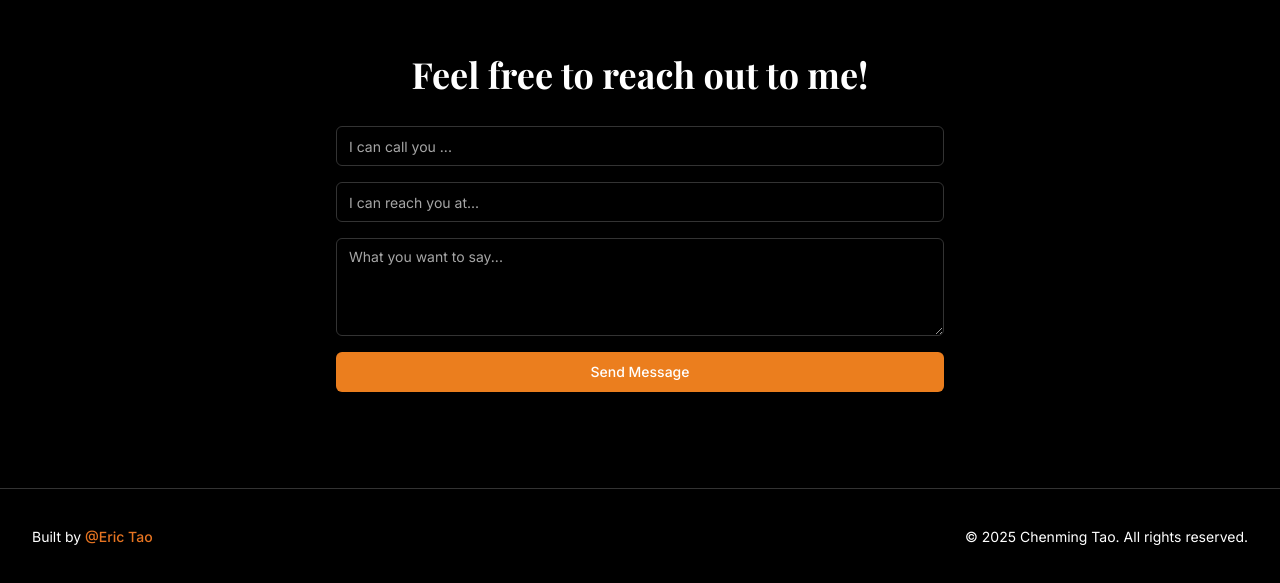
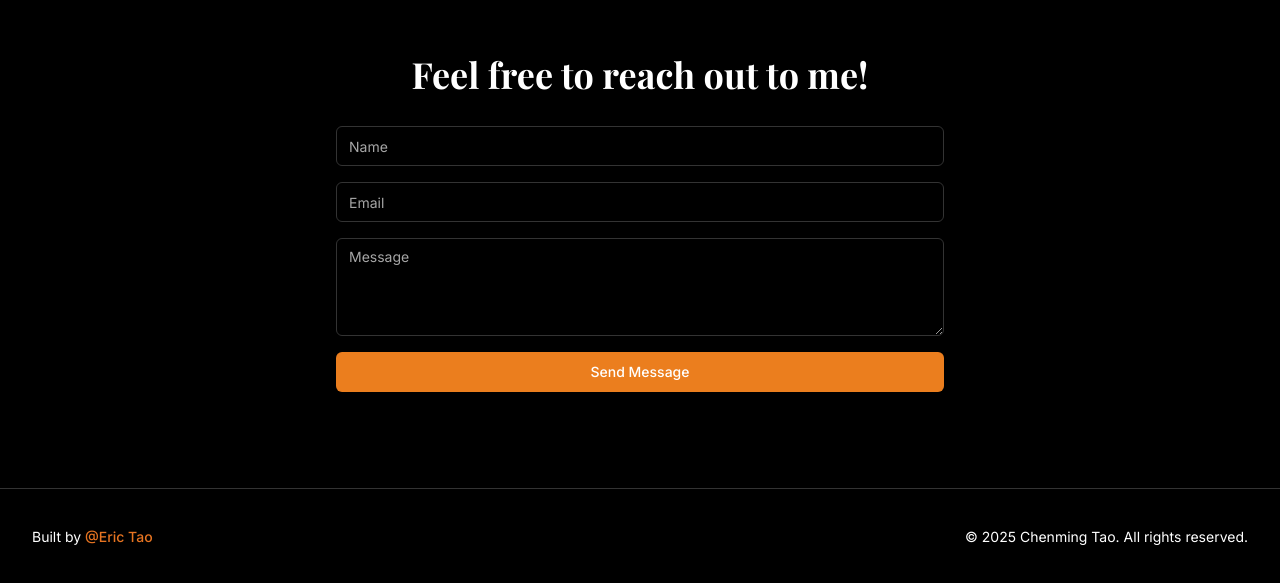
Before and after one commit to Hajime-No-Ippo/My_Website, a Next.js app in the folder Everything_About_Eric_Tao/: page / in a window 1280 px wide. Shown: the part 2179-2762 px from the top of the page. Built offline with nearby package versions, Linux system fonts and the light colour scheme.

Commit message:
Fixing contact

```diff
--- a/Everything_About_Eric_Tao/components/contact.tsx
+++ b/Everything_About_Eric_Tao/components/contact.tsx
@@ -59,20 +59,20 @@ export default function Contact() {
           onSubmit={handleSubmit}
         >
           <Input
-            placeholder="I can call you ..."
+            placeholder="Name"
             value={name}
             onChange={(event) => setName(event.target.value)}
             required
           />
           <Input
             type="email"
-            placeholder="I can reach you at..."
+            placeholder="Email"
             value={email}
             onChange={(event) => setEmail(event.target.value)}
             required
           />
           <Textarea
-            placeholder="What you want to say..."
+            placeholder="Message"
             rows={4}
             value={message}
             onChange={(event) => setMessage(event.target.value)}
```
